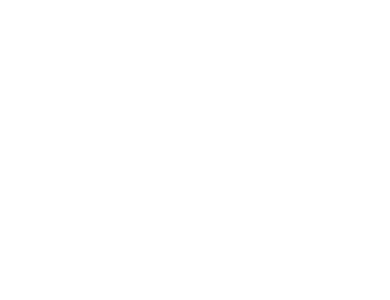
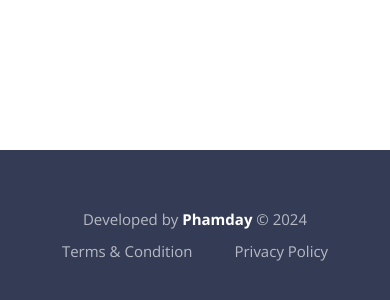
Before and after one commit to phamday997/Portfolio-ReactTypeScript, a React (Create React App) app: page / in a window 390 px wide. Shown: the part 1538-1838 px from the top of the page. Before the commit the page ends 1688 px from the top, so only its background shows below. Built offline with nearby package versions, Linux system fonts and the light colour scheme.

Commit message:
Finish style for footer and mobile for footer

```diff
--- a/src/assets/sass/base/_global.scss
+++ b/src/assets/sass/base/_global.scss
@@ -26,6 +26,15 @@
 h6 {
   font-family: vars.$font-family-extra;
   color: vars.$title-color;
+}
+
+a {
+  color: vars.$text-color;
+  text-decoration: none;
+  @include mixins.transition(all 0.3s ease-in-out);
+  &:hover {
+    color: vars.$color__main;
+  }
 }
 
 /* Button Hamburger */
--- a/src/assets/sass/base/_variables.scss
+++ b/src/assets/sass/base/_variables.scss
@@ -18,6 +18,10 @@
 $color__primary: #142eb5;
 $color__secondary: #0b1c77;
 $color__third: #6e7fd1;
+$color__gray: #b7bac5;
+$color__light: #ffffff;
+$color__dark: #000000;
+$color__background: #343c55;
 
 /* font */
 $font-family-logo: "Roboto", sans-serif;
--- a/src/assets/sass/main.scss
+++ b/src/assets/sass/main.scss
@@ -25,6 +25,12 @@
   h5,
   h6 {
     color: $title-color;
+  }
+  a {
+    color: $title-color;
+    &:hover {
+      color: vars.$color__main;
+    }
   }
   .site-header {
     &.shrink {
--- a/src/assets/sass/site/_footer.scss
+++ b/src/assets/sass/site/_footer.scss
@@ -0,0 +1,44 @@
+/* Variable & Mixins */
+@use "../base/variables" as vars;
+@use "../base/mixins" as mixins;
+
+.footer-all-wraper {
+  padding: 57px 0 61px;
+  background-color: vars.$color__background;
+  .site-footer {
+    display: flex;
+    justify-content: space-between;
+    align-items: center;
+    gap: 30px;
+    font-size: 16px;
+    color: vars.$color__gray;
+    @include mixins.desktop {
+      flex-direction: column;
+      gap: 8px;
+    }
+    @include mixins.mobile {
+      font-size: 15px;
+    }
+    @include mixins.small_screen {
+      font-size: 14px;
+    }
+    .copyright {
+      a {
+        color: vars.$color__light;
+      }
+    }
+    .footer-list-links {
+      display: flex;
+      align-items: center;
+      gap: 42px;
+      &--item {
+        a {
+          color: vars.$color__gray;
+          &:hover {
+            color: vars.$color__light;
+          }
+        }
+      }
+    }
+  }
+}
--- a/src/components/Footer.tsx
+++ b/src/components/Footer.tsx
@@ -1,9 +1,32 @@
 import React from "react";
 
 const Footer: React.FC = () => {
+  const date = new Date();
+  const currenYear = date?.getFullYear();
+
   return (
     <div className="footer-all-wraper">
-      <footer id="colophon" className="site-footer"></footer>
+      <div className="container">
+        <footer id="colophon" className="site-footer">
+          <div className="copyright">
+            <span>Developed by </span>
+            <a href="www.linkedin.com/in/phamvanday" target="_blank">
+              <strong>Phamday</strong>
+            </a>
+            <span> © {currenYear}</span>
+          </div>
+          <div className="footer-links">
+            <ul className="footer-list-links">
+              <li className="footer-list-links--item">
+                <a href="/#">Terms & Condition</a>
+              </li>
+              <li className="footer-list-links--item">
+                <a href="/#">Privacy Policy</a>
+              </li>
+            </ul>
+          </div>
+        </footer>
+      </div>
     </div>
   );
 };
```
